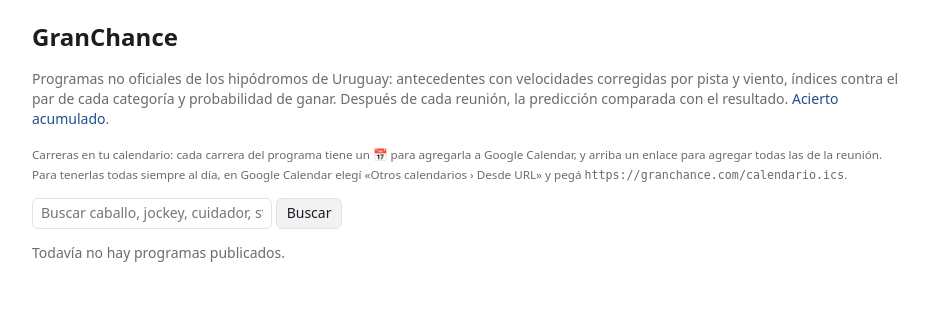
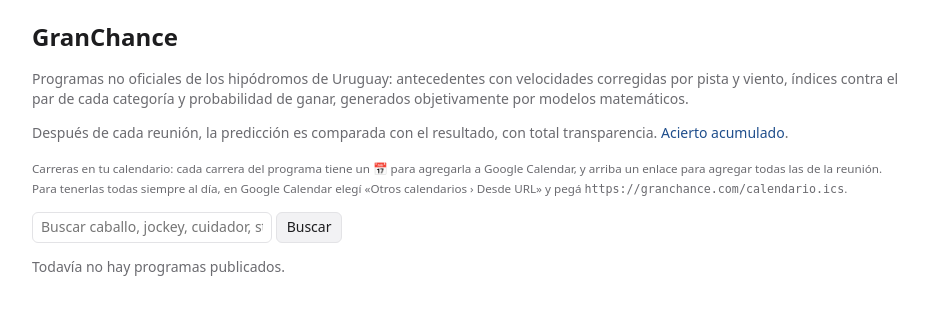
Before and after one commit to marckd-netizen/granchance, a PHP site: page / in a window 1280 px wide. Shown: the top 315 px of the page, without its empty margins (174-1102 px from the left). Run offline with PHP 8.4, Linux system fonts and the light colour scheme.

Commit message:
Portada: texto de presentación nuevo
Co-Authored-By: Claude Opus 5.5 (1M context) <noreply@anthropic.com>
Claude-Session: https://claude.ai/code/session_01TZ2wukXkBci48MzPA7Jegs

```diff
--- a/public/index.php
+++ b/public/index.php
@@ -85,7 +85,8 @@ details summary { cursor:pointer; color:var(--acento); font-weight:600; margin:1
 </head>
 <body>
 <h1>GranChance<?= $filtro !== null ? ' · ' . $e($hips[$filtro]) : '' ?></h1>
-<p>Programas no oficiales de los hipódromos de Uruguay: antecedentes con velocidades corregidas por pista y viento, índices contra el par de cada categoría y probabilidad de ganar. Después de cada reunión, la predicción comparada con el resultado. <a href="resultados/estadisticas.html">Acierto acumulado</a>.</p>
+<p>Programas no oficiales de los hipódromos de Uruguay: antecedentes con velocidades corregidas por pista y viento, índices contra el par de cada categoría y probabilidad de ganar, generados objetivamente por modelos matemáticos.</p>
+<p>Después de cada reunión, la predicción es comparada con el resultado, con total transparencia. <a href="resultados/estadisticas.html">Acierto acumulado</a>.</p>
 <p><small>Carreras en tu calendario: cada carrera del programa tiene un 📅 para agregarla a Google Calendar, y arriba un enlace para agregar todas las de la reunión. Para tenerlas todas siempre al día, en Google Calendar elegí «Otros calendarios › Desde URL» y pegá <code>https://granchance.com/calendario.ics</code>.</small></p>
 <form class="buscar" action="buscar"><input name="q" placeholder="Buscar caballo, jockey, cuidador, stud o criador"> <button>Buscar</button></form>
 <?php if ($hips): ?>
```
